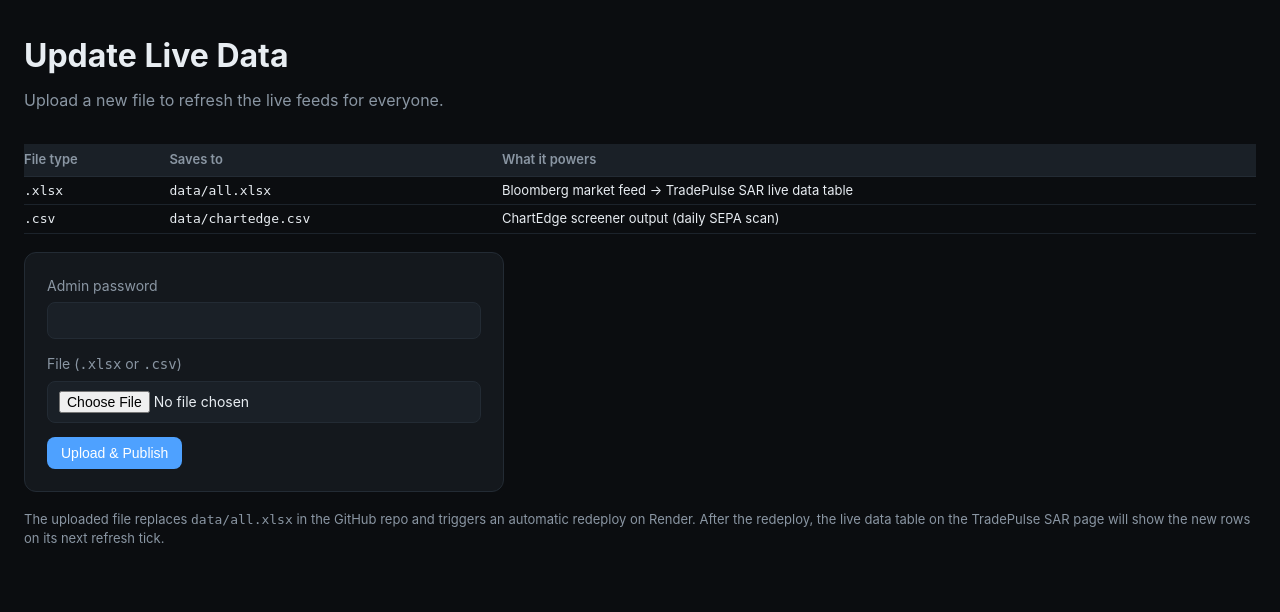
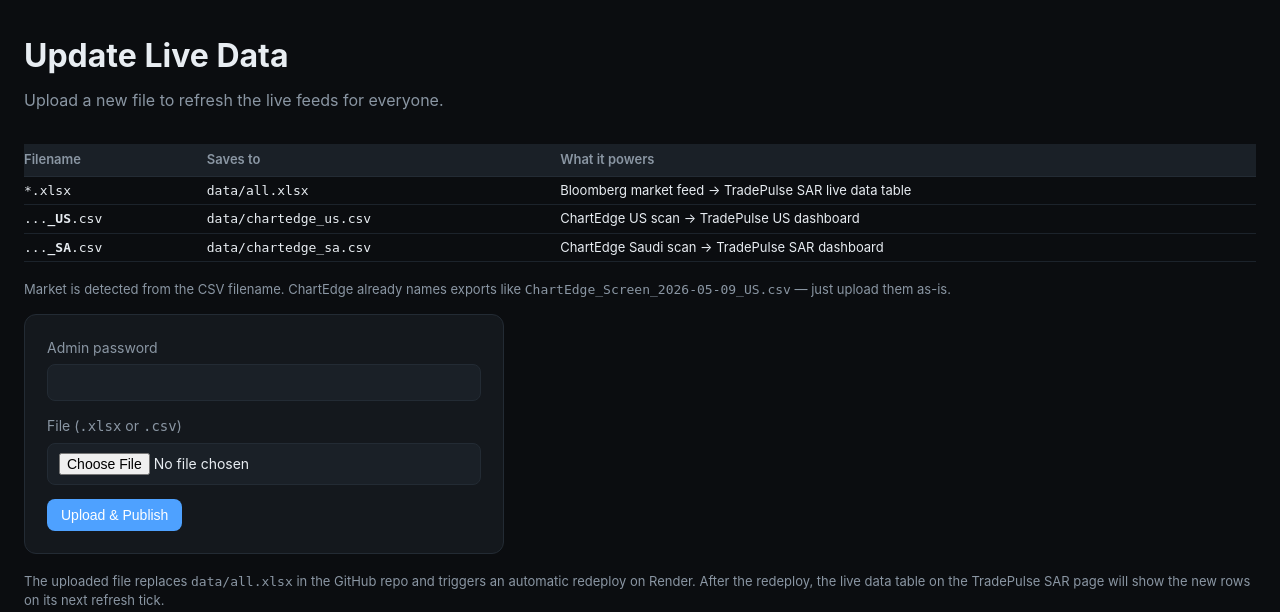
Before and after one commit to aboaziz112211/trading_suite, a Flask app: page /admin in a window 1280 px wide. Shown: the part 56-668 px from the top of the page. Run offline with Flask 3, Linux system fonts and the light colour scheme.

Commit message:
Per-market ChartEdge CSV slots: admin upload routes by filename (_US -> chartedge_us.csv, _SA -> chartedge_sa.csv); auto-load fetches the right CSV per dashboard

```diff
--- a/app.py
+++ b/app.py
@@ -13,12 +13,35 @@
 GH_REPO = os.getenv("GH_REPO", "aboaziz112211/trading_suite")
 GH_BRANCH = os.getenv("GH_BRANCH", "main")
 GH_XLSX_PATH = "data/all.xlsx"
-GH_CSV_PATH = "data/chartedge.csv"
+GH_CSV_US_PATH = "data/chartedge_us.csv"
+GH_CSV_SA_PATH = "data/chartedge_sa.csv"
 
-UPLOAD_TARGETS = {
-    ".xlsx": GH_XLSX_PATH,
-    ".csv": GH_CSV_PATH,
-}
+
+def _detect_csv_market(filename: str):
+    """Return 'us' or 'sa' based on filename markers, else None."""
+    n = filename.lower()
+    if any(k in n for k in ["_us.", "_us_", "-us.", "-us-", "us_stock", "us_screen", "_usa.", "_usa_"]):
+        return "us"
+    if any(k in n for k in ["_sa.", "_sa_", "-sa.", "-sa-", "_sar.", "_sar_", "tasi", "saudi", "_ksa."]):
+        return "sa"
+    return None
+
+
+def _resolve_upload_target(filename: str):
+    """Decide where the uploaded file should be committed in the GitHub repo."""
+    n = filename.lower()
+    if n.endswith(".xlsx"):
+        return GH_XLSX_PATH, None
+    if n.endswith(".csv"):
+        market = _detect_csv_market(filename)
+        if market == "us":
+            return GH_CSV_US_PATH, None
+        if market == "sa":
+            return GH_CSV_SA_PATH, None
+        return None, ("Could not detect market from filename. "
+                      "Add '_US' or '_SA' to the filename "
+                      "(e.g. ChartEdge_Screen_2026-05-09_US.csv).")
+    return None, "Upload a .xlsx or .csv file."
 
 US_PUSH_TOKEN = os.getenv("US_PUSH_TOKEN")
 # in-memory live US feed: bytes of xlsx + last update timestamp
@@ -145,7 +168,7 @@
         from flask import Response
         return Response(_US_STATE["xlsx"], mimetype=(
             "application/vnd.openxmlformats-officedocument.spreadsheetml.sheet"))
-    if filename not in {"all.xlsx", "chartedge.csv"}:
+    if filename not in {"all.xlsx", "chartedge_us.csv", "chartedge_sa.csv"}:
         abort(404)
     return send_from_directory(DATA_DIR, filename)
 
@@ -218,15 +241,9 @@
         return render_template("admin.html", success=False,
             error="No file selected."), 400
 
-    fname = f.filename.lower()
-    target_path = None
-    for ext, path in UPLOAD_TARGETS.items():
-        if fname.endswith(ext):
-            target_path = path
-            break
+    target_path, why = _resolve_upload_target(f.filename)
     if not target_path:
-        return render_template("admin.html", success=False,
-            error="Upload a .xlsx or .csv file."), 400
+        return render_template("admin.html", success=False, error=why), 400
 
     raw = f.read()
     if len(raw) > 25 * 1024 * 1024:
--- a/templates/admin.html
+++ b/templates/admin.html
@@ -9,24 +9,34 @@
 <table style="margin: 0 0 18px; border-collapse: collapse; font-size: 13px;">
   <thead>
     <tr style="text-align:left; color: var(--muted);">
-      <th style="padding:6px 14px 6px 0">File type</th>
+      <th style="padding:6px 14px 6px 0">Filename</th>
       <th style="padding:6px 14px 6px 0">Saves to</th>
       <th style="padding:6px 0">What it powers</th>
     </tr>
   </thead>
   <tbody>
     <tr>
-      <td style="padding:4px 14px 4px 0"><code>.xlsx</code></td>
+      <td style="padding:4px 14px 4px 0"><code>*.xlsx</code></td>
       <td style="padding:4px 14px 4px 0"><code>data/all.xlsx</code></td>
       <td style="padding:4px 0">Bloomberg market feed → TradePulse SAR live data table</td>
     </tr>
     <tr>
-      <td style="padding:4px 14px 4px 0"><code>.csv</code></td>
-      <td style="padding:4px 14px 4px 0"><code>data/chartedge.csv</code></td>
-      <td style="padding:4px 0">ChartEdge screener output (daily SEPA scan)</td>
+      <td style="padding:4px 14px 4px 0"><code>...<b>_US</b>.csv</code></td>
+      <td style="padding:4px 14px 4px 0"><code>data/chartedge_us.csv</code></td>
+      <td style="padding:4px 0">ChartEdge US scan → TradePulse US dashboard</td>
+    </tr>
+    <tr>
+      <td style="padding:4px 14px 4px 0"><code>...<b>_SA</b>.csv</code></td>
+      <td style="padding:4px 14px 4px 0"><code>data/chartedge_sa.csv</code></td>
+      <td style="padding:4px 0">ChartEdge Saudi scan → TradePulse SAR dashboard</td>
     </tr>
   </tbody>
 </table>
+
+<p class="muted" style="margin: 0 0 14px; font-size: 13px; color: var(--muted)">
+  Market is detected from the CSV filename. ChartEdge already names exports like
+  <code>ChartEdge_Screen_2026-05-09_US.csv</code> — just upload them as-is.
+</p>
 
 {% if success %}
 <div class="notice" style="background:#143a26;border-color:#1f5a36;color:#a7e8c2">
--- a/templates/product.html
+++ b/templates/product.html
@@ -29,6 +29,8 @@
 
   var XLSX_URL = {{ ('"/data/us_live.xlsx"' if key == 'tradepulse_us' else '"/data/all.xlsx"') | safe }};
   var XLSX_NAME = {{ ('"us_live.xlsx"' if key == 'tradepulse_us' else '"all.xlsx"') | safe }};
+  var CSV_URL = {{ ('"/data/chartedge_us.csv"' if key == 'tradepulse_us' else '"/data/chartedge_sa.csv"') | safe }};
+  var CSV_NAME = {{ ('"chartedge_us.csv"' if key == 'tradepulse_us' else '"chartedge_sa.csv"') | safe }};
   var IS_US = {{ 'true' if key == 'tradepulse_us' else 'false' }};
   var REPOLL_MS = 30000;
   var XLSX_MIME = 'application/vnd.openxmlformats-officedocument.spreadsheetml.sheet';
@@ -66,7 +68,7 @@
       if(!doc) return;
       await load(doc, XLSX_URL, XLSX_NAME, XLSX_MIME, 'bbg-in');
       await new Promise(function(r){ setTimeout(r, 1500); });
-      await load(doc, '/data/chartedge.csv', 'chartedge.csv', 'text/csv', 'ce-in');
+      await load(doc, CSV_URL, CSV_NAME, 'text/csv', 'ce-in');
 
       // For US: re-poll the live snapshot every 30s
       if (IS_US) {
```
